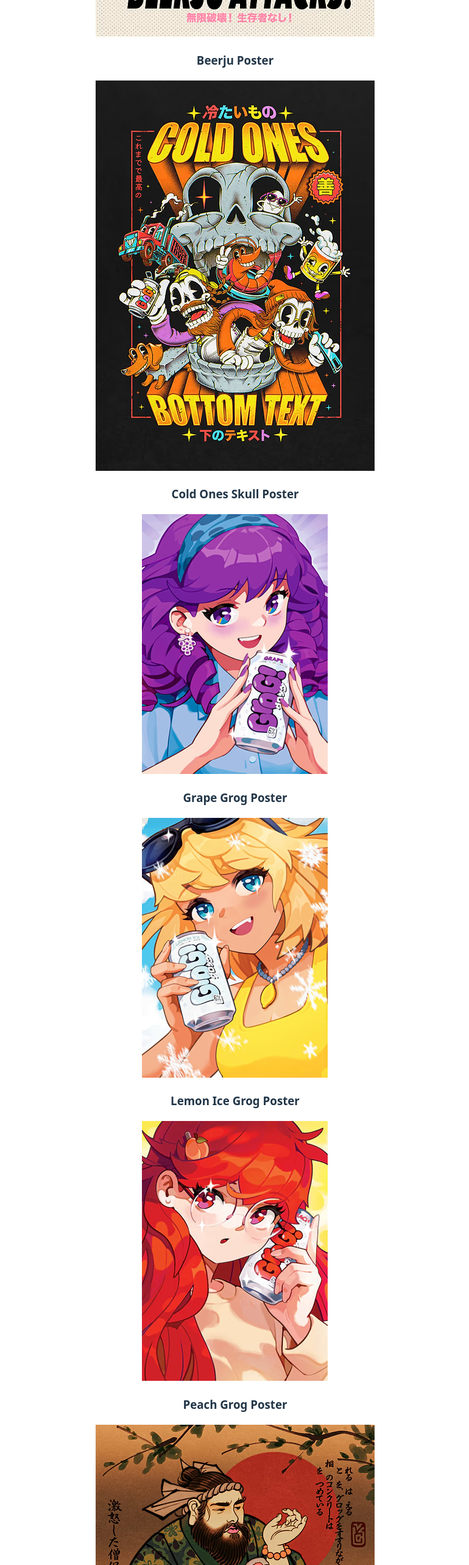
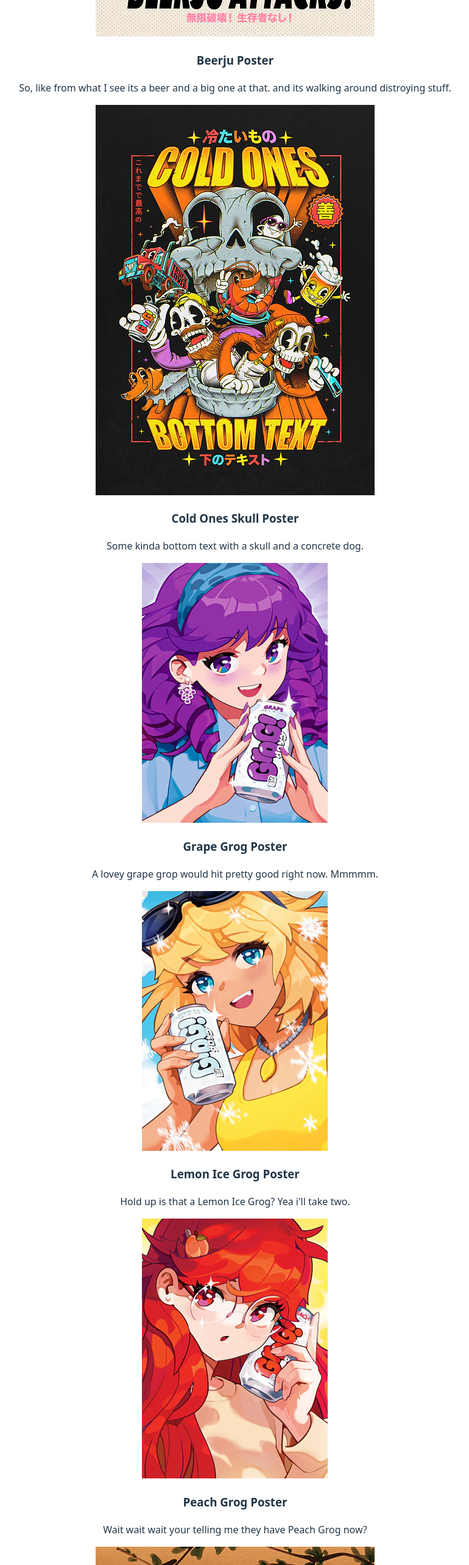
Before and after one commit to TylerConwell/ColdOnes_parody_art_gallery, a React (Vite) app in the folder coldones_react/: page / in a window 1280 px wide. Shown: the part 900-3466 px from the top of the page at 61% size, without its empty margins (254-1024 px from the left). Built offline with nearby package versions, Linux system fonts and the light colour scheme.

Commit message:
making comments and headers

```diff
--- a/coldones_react/src/App.tsx
+++ b/coldones_react/src/App.tsx
@@ -32,41 +32,67 @@ function App() {
       <div>
         <img src={beerju} alt="beerju coldones" />
         <h3>Beerju Poster</h3>
+        <p>
+          So, like from what I see its a beer and a big one at that.
+          and its walking around distroying stuff.
+        </p>
       </div>
 
       <div>
         <img src={skull} alt="coldones org" />
         <h3>Cold Ones Skull Poster</h3>
+        <p>
+          Some kinda bottom text with a skull and a concrete dog.
+        </p>
       </div>
 
       <div>
         <img src={grape} alt="grog grape" />
         <h3>Grape Grog Poster</h3>
+        <p>
+          A lovey grape grop would hit pretty good right now.
+          Mmmmm.
+        </p>
       </div>
 
       <div>
         <img src={lemon} alt="grog lemonice" />
         <h3>Lemon Ice Grog Poster</h3>
+        <p>
+          Hold up is that a Lemon Ice Grog? Yea i'll take two.
+        </p>
       </div>
 
       <div>
         <img src={peeach} alt="grog peeach" />
         <h3>Peach Grog Poster</h3>
+        <p>
+          Wait wait wait your telling me they have Peach Grog now?
+        </p>
       </div>
 
       <div>
         <img src={chad} alt="japanese chad" />
         <h3>Japanese Chad Grog Poster</h3>
+        <p>
+          Some kinda old japanese theme for Chad from cold ones.
+        </p>
       </div>
 
       <div>
         <img src={max} alt="japanese max" />
         <h3>Japanese Max Grog Poster</h3>
+        <p>
+          Ah, now thats a classic old japanese stye max, or is that chinese style?
+        </p>
       </div>
 
       <div>
         <img src={mexicanMax} alt="max chuco" />
         <h3>Mexican Max Poster</h3>
+        <p>
+          Wait your telling me I can get this and like hang it up in my casa?
+        </p>
       </div>
     </>
   )
```
